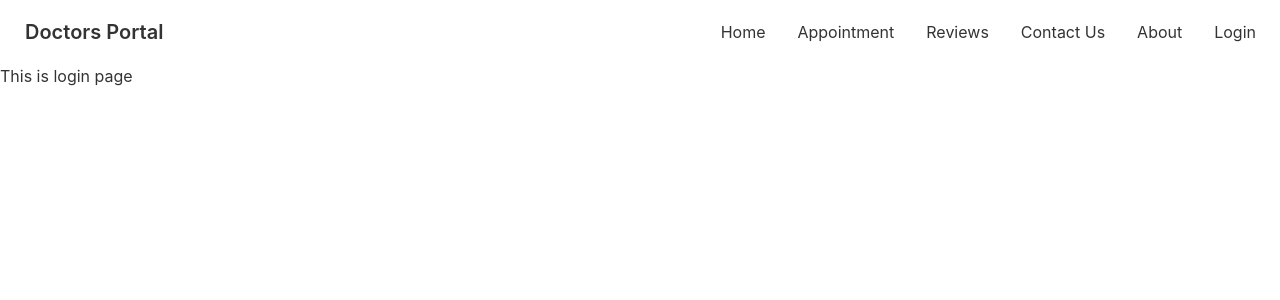
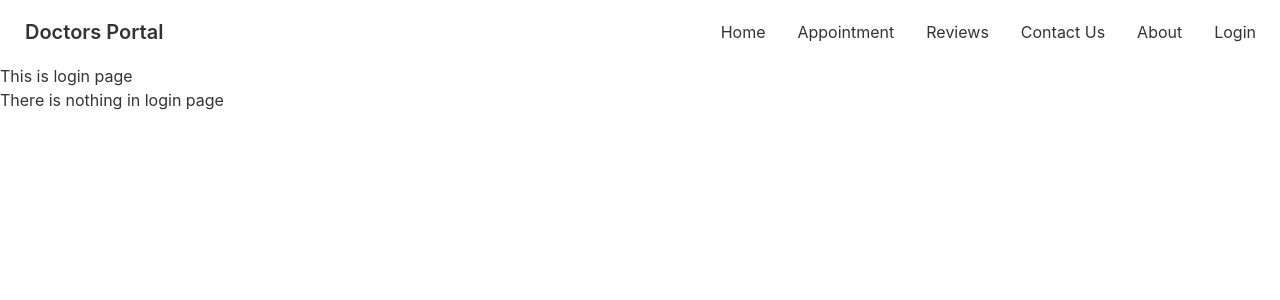
Before and after one commit to shafiquetuhin01/doctors-portal, a React (Create React App) app: page /login in a window 1280 px wide. Shown: the top 300 px of the page. Built offline with nearby package versions, Linux system fonts and the light colour scheme.

Commit message:
practicing

```diff
--- a/src/Pages/Login/Login.js
+++ b/src/Pages/Login/Login.js
@@ -4,6 +4,7 @@ const Login = () => {
     return (
         <div>
             <h2>This is login page</h2>
+            <h1>There is nothing in login page</h1>
         </div>
     );
 };
```
